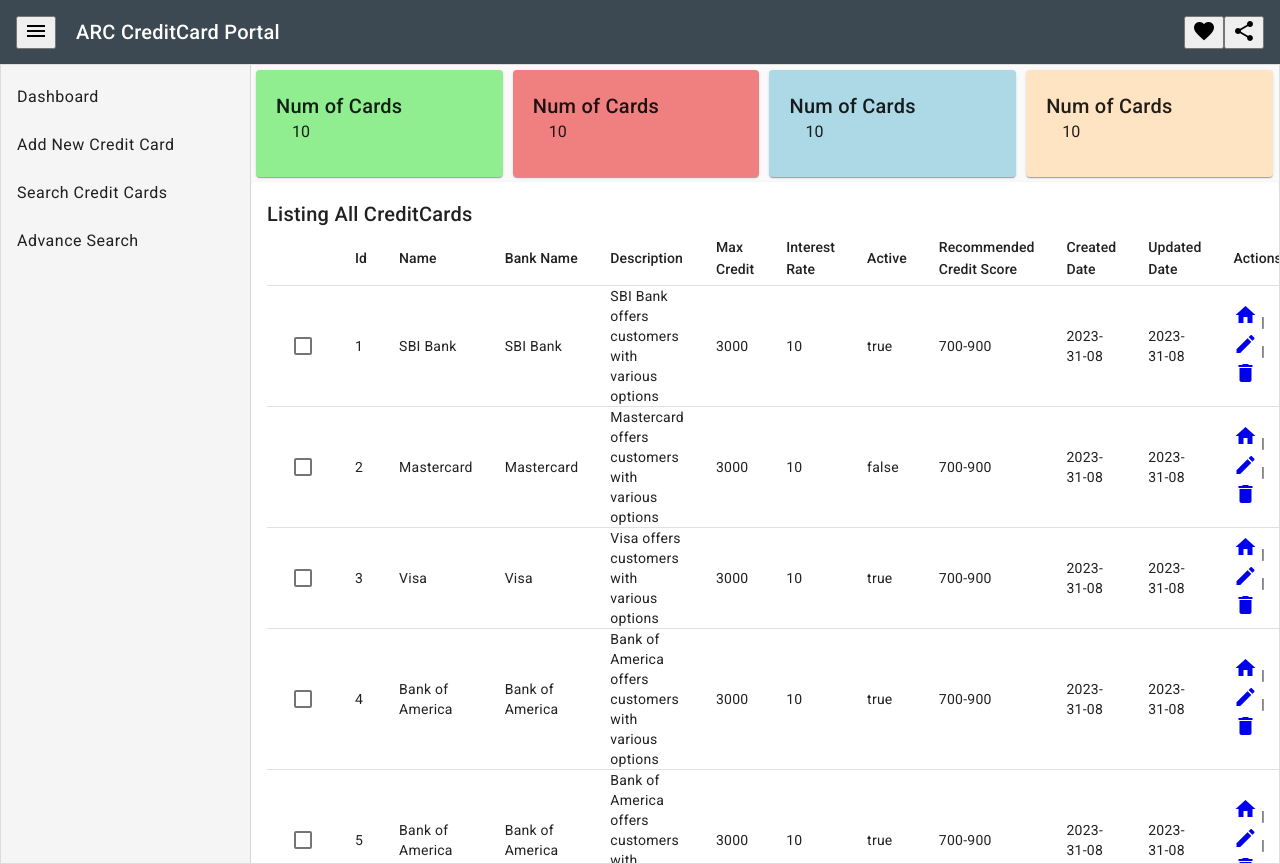
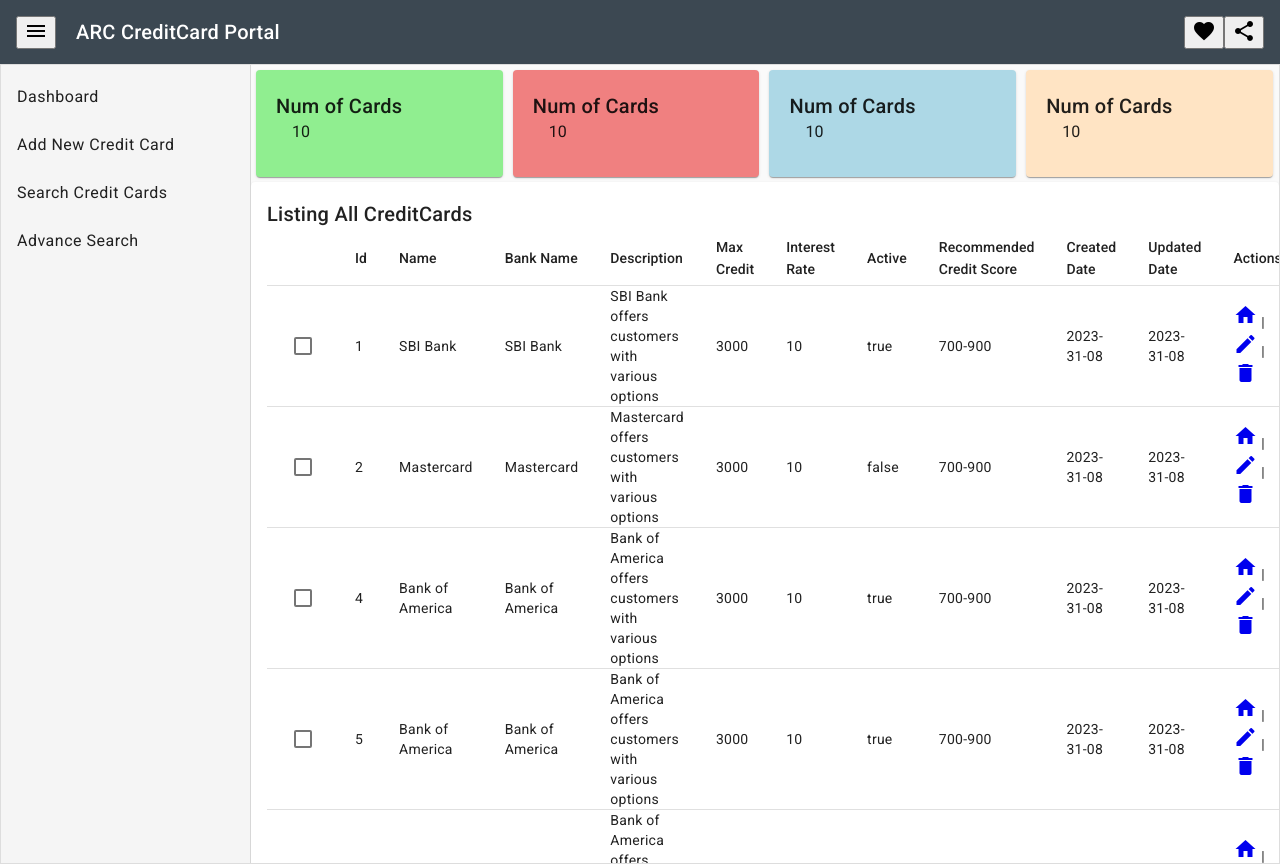
Before and after one commit to krisnee/CreditCardAdmin, an Angular app: page /creditcards in a window 1280 px wide. Built offline with nearby package versions, Linux system fonts and the light colour scheme; data requests are answered from the project's data file.

Commit message:
DeleteFunctionality

```diff
--- a/db.json
+++ b/db.json
@@ -1,7 +1,7 @@
 {
   "creditcards": [
     {
-      "id": 1,
+      "id": "1",
       "name": "SBI Bank",
       "description": "SBI Bank offers customers with various options",
       "bankName": "SBI Bank",
@@ -15,7 +15,7 @@
       "updatedDate": "2023-31-08"
     },
     {
-      "id": 2,
+      "id": "2",
       "name": "Mastercard",
       "description": "Mastercard offers customers with various options",
       "bankName": "Mastercard",
@@ -29,21 +29,7 @@
       "updatedDate": "2023-31-08"
     },
     {
-      "id": 3,
-      "name": "Visa",
-      "description": "Visa offers customers with various options",
-      "bankName": "Visa",
-      "maxCredit": 3000,
-      "interestRate": 10,
-      "active": true,
-      "recommendedCreditScore": "700-900",
-      "annualFee": 4,
-      "termsAndConditions": "Following are the terms and conditions",
-      "createdDate": "2023-31-08",
-      "updatedDate": "2023-31-08"
-    },
-    {
-      "id": 4,
+      "id": "4",
       "name": "Bank of America",
       "description": "Bank of America offers customers with various options",
       "bankName": "Bank of America",
@@ -57,7 +43,7 @@
       "updatedDate": "2023-31-08"
     },
     {
-      "id": 5,
+      "id": "5",
       "name": "Bank of America",
       "description": "Bank of America offers customers with various options",
       "bankName": "Bank of America",
@@ -71,7 +57,7 @@
       "updatedDate": "2023-31-08"
     },
     {
-      "id": 6,
+      "id": "7",
       "name": "Bank of America",
       "description": "Bank of America offers customers with various options",
       "bankName": "Bank of America",
@@ -85,7 +71,21 @@
       "updatedDate": "2023-31-08"
     },
     {
-      "id": 7,
+      "id": "8",
+      "name": "Bank of America",
+      "description": "Bank of America offers customers with various options",
+      "bankName": "Bank of America",
+      "maxCredit": 3000,
+      "interestRate": 10,
+      "active": false,
+      "recommendedCreditScore": "700-900",
+      "annualFee": 4,
+      "termsAndConditions": "Following are the terms and conditions",
+      "createdDate": "2023-31-08",
+      "updatedDate": "2023-31-08"
+    },
+    {
+      "id": "9",
       "name": "Bank of America",
       "description": "Bank of America offers customers with various options",
       "bankName": "Bank of America",
@@ -99,7 +99,49 @@
       "updatedDate": "2023-31-08"
     },
     {
-      "id": 8,
+      "id": "10",
+      "name": "Bank of America",
+      "description": "Bank of America offers customers with various options",
+      "bankName": "Bank of America",
+      "maxCredit": 3000,
+      "interestRate": 10,
+      "active": true,
+      "recommendedCreditScore": "700-900",
+      "annualFee": 4,
+      "termsAndConditions": "Following are the terms and conditions",
+      "createdDate": "2023-31-08",
+      "updatedDate": "2023-31-08"
+    },
+    {
+      "id": "11",
+      "name": "Bank of America",
+      "description": "Bank of America offers customers with various options",
+      "bankName": "Bank of America",
+      "maxCredit": 3000,
+      "interestRate": 10,
+      "active": true,
+      "recommendedCreditScore": "700-900",
+      "annualFee": 4,
+      "termsAndConditions": "Following are the terms and conditions",
+      "createdDate": "2023-31-08",
+      "updatedDate": "2023-31-08"
+    },
+    {
+      "id": "12",
+      "name": "Bank of America",
+      "description": "Bank of America offers customers with various options",
+      "bankName": "Bank of America",
+      "maxCredit": 3000,
+      "interestRate": 10,
+      "active": true,
+      "recommendedCreditScore": "700-900",
+      "annualFee": 4,
+      "termsAndConditions": "Following are the terms and conditions",
+      "createdDate": "2023-31-08",
+      "updatedDate": "2023-31-08"
+    },
+    {
+      "id": "13",
       "name": "Bank of America",
       "description": "Bank of America offers customers with various options",
       "bankName": "Bank of America",
@@ -113,77 +155,7 @@
       "updatedDate": "2023-31-08"
     },
     {
-      "id": 9,
-      "name": "Bank of America",
-      "description": "Bank of America offers customers with various options",
-      "bankName": "Bank of America",
-      "maxCredit": 3000,
-      "interestRate": 10,
-      "active": true,
-      "recommendedCreditScore": "700-900",
-      "annualFee": 4,
-      "termsAndConditions": "Following are the terms and conditions",
-      "createdDate": "2023-31-08",
-      "updatedDate": "2023-31-08"
-    },
-    {
-      "id": 10,
-      "name": "Bank of America",
-      "description": "Bank of America offers customers with various options",
-      "bankName": "Bank of America",
-      "maxCredit": 3000,
-      "interestRate": 10,
-      "active": true,
-      "recommendedCreditScore": "700-900",
-      "annualFee": 4,
-      "termsAndConditions": "Following are the terms and conditions",
-      "createdDate": "2023-31-08",
-      "updatedDate": "2023-31-08"
-    },
-    {
-      "id": 11,
-      "name": "Bank of America",
-      "description": "Bank of America offers customers with various options",
-      "bankName": "Bank of America",
-      "maxCredit": 3000,
-      "interestRate": 10,
-      "active": true,
-      "recommendedCreditScore": "700-900",
-      "annualFee": 4,
-      "termsAndConditions": "Following are the terms and conditions",
-      "createdDate": "2023-31-08",
-      "updatedDate": "2023-31-08"
-    },
-    {
-      "id": 12,
-      "name": "Bank of America",
-      "description": "Bank of America offers customers with various options",
-      "bankName": "Bank of America",
-      "maxCredit": 3000,
-      "interestRate": 10,
-      "active": true,
-      "recommendedCreditScore": "700-900",
-      "annualFee": 4,
-      "termsAndConditions": "Following are the terms and conditions",
-      "createdDate": "2023-31-08",
-      "updatedDate": "2023-31-08"
-    },
-    {
-      "id": 13,
-      "name": "Bank of America",
-      "description": "Bank of America offers customers with various options",
-      "bankName": "Bank of America",
-      "maxCredit": 3000,
-      "interestRate": 10,
-      "active": false,
-      "recommendedCreditScore": "700-900",
-      "annualFee": 4,
-      "termsAndConditions": "Following are the terms and conditions",
-      "createdDate": "2023-31-08",
-      "updatedDate": "2023-31-08"
-    },
-    {
-      "id": 14,
+      "id": "14",
       "name": "Test1",
       "description": "Some bank",
       "bankName": "Bank1",
@@ -197,7 +169,7 @@
       "updatedDate": "2024-12-10"
     },
     {
-      "id": 15,
+      "id": "15",
       "name": "some1",
       "description": "some description",
       "bankName": "some2",
@@ -211,7 +183,7 @@
       "updatedDate": "2024-12-10"
     },
     {
-      "id": 16,
+      "id": "16",
       "name": "Platinum Card",
       "description": "This is a test credit card",
       "bankName": "ARC Bank",
@@ -225,7 +197,7 @@
       "updatedDate": "2023-10-19"
     },
     {
-      "id": 17,
+      "id": "17",
       "name": "Bank of America - Platinum Card",
       "description": "Bank of America offers customers with various options",
       "bankName": "Bank of America",
@@ -241,7 +213,7 @@
       "updatedDate": "2023-31-08"
     },
     {
-      "id": 18,
+      "id": "18",
       "name": "Bank of America - Platinum Card",
       "description": "Bank of America offers customers with various options",
       "bankName": "Bank of America",
@@ -255,10 +227,9 @@
       "termsAndConditions": "Following are the terms and conditions for this card",
       "createdDate": "2023-28-08",
       "updatedDate": "2023-31-08"
-    }
-    ,
+    },
     {
-      "id": 19,
+      "id": "19",
       "name": "Chase - Platinum Card",
       "description": "Bank of America offers customers with various options",
       "bankName": "Chase Bank",
@@ -274,7 +245,7 @@
       "updatedDate": "2023-31-08"
     },
     {
-      "id": 20,
+      "id": "20",
       "name": "Bank of America - Platinum Card",
       "description": "Bank of America offers customers with various options",
       "bankName": "Bank of America",
--- a/src/app/creditcards/creditcards-routing.module.ts
+++ b/src/app/creditcards/creditcards-routing.module.ts
@@ -9,7 +9,7 @@
 
 const routes: Routes = [
   { path: '', component: CreditcardsComponent },
-  { path: 'add/:id', component: AddComponent },
+  { path: 'add', component: AddComponent },
   { path: 'view/:id', component: ViewComponent },
   { path: 'edit/:id', component: EditComponent },
   { path: 'delete/:id', component: DeleteComponent },
--- a/src/app/creditcards/creditcards.component.html
+++ b/src/app/creditcards/creditcards.component.html
@@ -97,7 +97,6 @@
           </a>
            | <a [routerLink]="['delete', element.id]"><mat-icon aria-hidden="false" aria-label="Example home icon" fontIcon="delete"></mat-icon>
           </a>
-
         </td>
       </ng-container>
 
--- a/src/app/creditcards/delete/delete.component.ts
+++ b/src/app/creditcards/delete/delete.component.ts
@@ -1,4 +1,7 @@
 import { Component } from '@angular/core';
+import { ActivatedRoute, Router } from '@angular/router';
+import { CreditcardsService } from 'src/app/services/creditcards.service';
+
 
 @Component({
   selector: 'app-delete',
@@ -7,4 +10,16 @@
 })
 export class DeleteComponent {
 
+  creditCardId!: Number;
+
+  constructor(private router: ActivatedRoute,
+    private route: Router,
+    private creditCardsService: CreditcardsService) {
+    this.creditCardId = parseInt(this.router.snapshot.paramMap.get("id") || '');
+
+    this.creditCardsService.deleteCreditCard(this.creditCardId).subscribe(data => {
+      alert("Credit Card deleted");
+      this.route.navigate(['creditcards']);
+    })
+   }
 }
--- a/src/app/creditcards/view/view.component.html
+++ b/src/app/creditcards/view/view.component.html
@@ -7,13 +7,13 @@
       </mat-card-title-group>
     </mat-card-header>
     <mat-card-content>
-      <div>{{creditCardDetails.id }}</div>
-      <div>{{creditCardDetails.description }}</div>
-      <div>{{creditCardDetails.maxCredit }}</div>
-      <div>{{creditCardDetails.interestRate }}</div>
-      <div>{{creditCardDetails.recommendedCreditScore }}</div>
-      <div>{{creditCardDetails.createdDate }}</div>
-      <div>{{creditCardDetails.updatedDate }}</div>
+      <div><strong>CreditCard ID: </strong>{{creditCardDetails.id }}</div>
+      <div><strong>Description: </strong>{{creditCardDetails.description }}</div>
+      <div><strong>Max Credit: </strong>{{creditCardDetails.maxCredit }}</div>
+      <div><strong>Intereest Rate: </strong>{{creditCardDetails.interestRate }}</div>
+      <div><strong>Recommended Credit Score: </strong>{{creditCardDetails.recommendedCreditScore }}</div>
+      <div><strong>Created Date: </strong>{{creditCardDetails.createdDate }}</div>
+      <div><strong>Updated Date: </strong>{{creditCardDetails.updatedDate }}</div>
     </mat-card-content>
   </mat-card>
 </ng-container>
--- a/src/app/creditcards/view/view.component.ts
+++ b/src/app/creditcards/view/view.component.ts
@@ -1,4 +1,5 @@
 import { Component } from '@angular/core';
+import { ActivatedRoute, Route, Router } from '@angular/router';
 import { CreditCard } from 'src/app/models/credit-card';
 import { CreditcardsService } from 'src/app/services/creditcards.service';
 
@@ -7,12 +8,18 @@
   templateUrl: './view.component.html',
   styleUrls: ['./view.component.scss']
 })
+
 export class ViewComponent {
 
   creditCardDetails!: CreditCard;
+  creditCardId!: number;
 
-  constructor(private creditCardsService: CreditcardsService) {
-    this.creditCardsService.getCreditCardById(3).subscribe((data: CreditCard) => {
+  constructor(private creditCardsService: CreditcardsService,
+    private router: ActivatedRoute) {
+
+      this.creditCardId = parseInt(this.router.snapshot.paramMap.get("id") || '');
+
+      this.creditCardsService.getCreditCardById(3).subscribe((data: CreditCard) => {
       this.creditCardDetails = data;
     })
   }
--- a/src/app/sidebar/sidebar.component.html
+++ b/src/app/sidebar/sidebar.component.html
@@ -1,6 +1,6 @@
 <mat-nav-list>
-  <a mat-list-item href="">Dashboard</a>
-  <a mat-list-item href="">Add New Credit Card</a>
-  <a mat-list-item href="">Search Credit Cards</a>
-  <a mat-list-item href="">Advance Search</a>
+  <a mat-list-item href="/creditcards">Dashboard</a>
+  <a mat-list-item href="/creditcards/add">Add New Credit Card</a>
+  <a mat-list-item href="/search">Search Credit Cards</a>
+  <a mat-list-item href="/advanced-search">Advance Search</a>
 </mat-nav-list>
```
